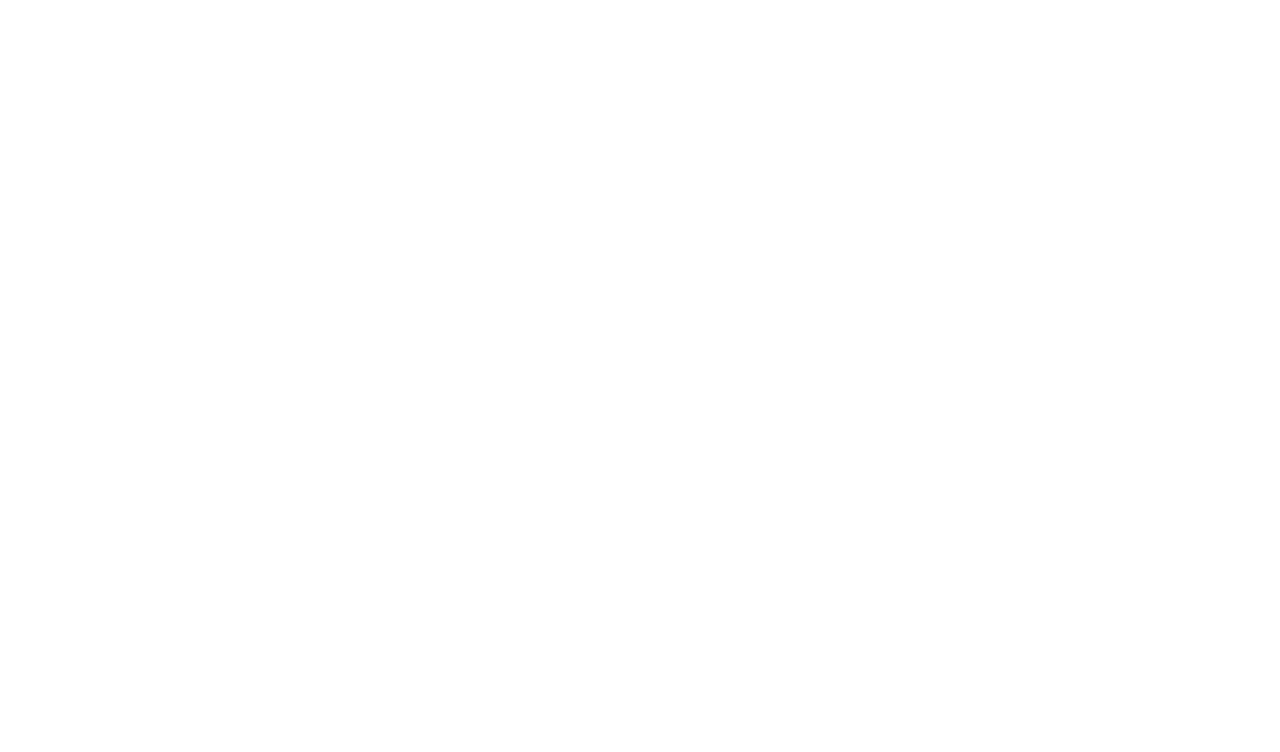
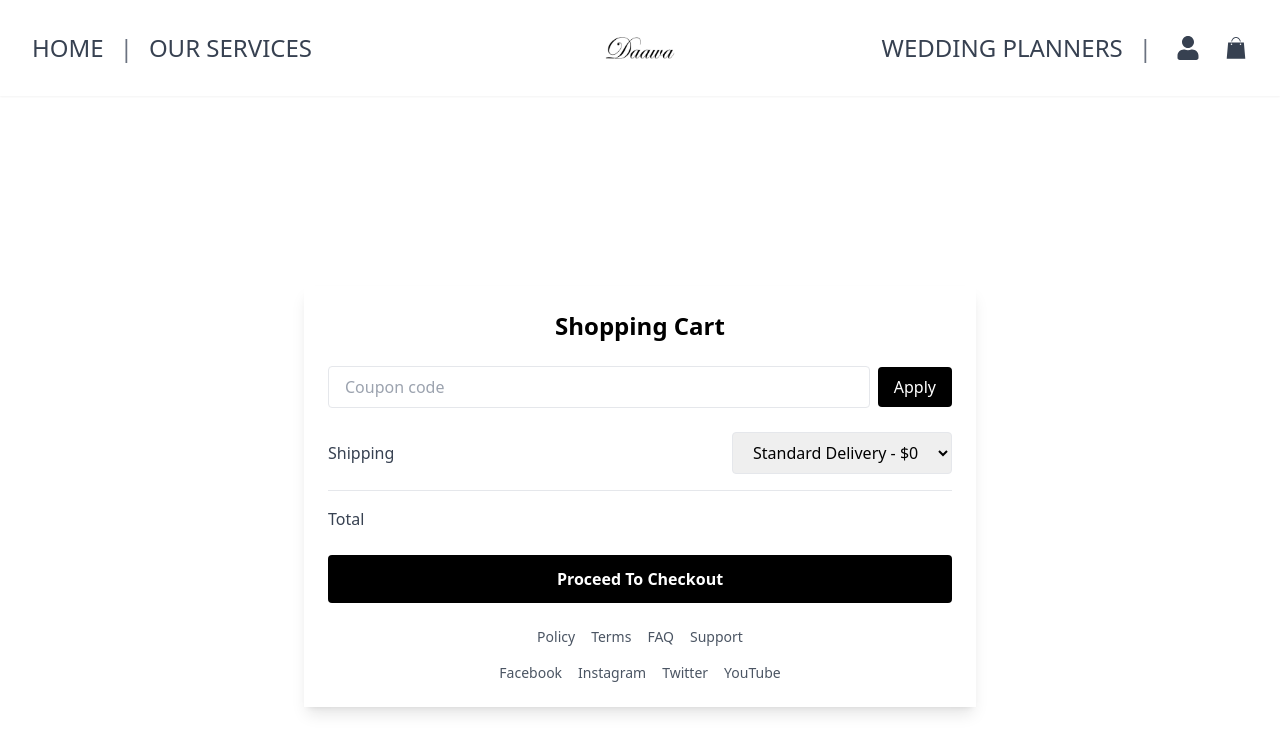
Before and after one commit to joellemahfoud9/Daawa-Reactjs, a React (Vite) app: page /page03 in a window 1280 px wide. Before the commit this address had no page. Shown: the top 752 px of the page. Built offline with nearby package versions, Linux system fonts and the light colour scheme.

Commit message:
added: cart (atom)

```diff
--- a/package.json
+++ b/package.json
@@ -10,6 +10,7 @@
     "preview": "vite preview"
   },
   "dependencies": {
+    "jotai": "^2.10.3",
     "react": "^18.3.1",
     "react-dom": "^18.3.1",
     "react-icons": "^5.3.0",
--- a/src/App.tsx
+++ b/src/App.tsx
@@ -4,6 +4,7 @@
 import AllCategories from "./pages/AllCategories";
 import WiddingPlanners from "./pages/WiddingPlanners";
 import Cart from "./pages/Cart";
+import CartPage from "./pages/user/CartPage";
 import DetailsCompany from "./pages/CompanyDetails";
 import WeddingPlannerCard from "./components/Planners/WeddingPlannerCard";
 import UserLayout from "./layouts/UserLayout";
@@ -23,8 +24,26 @@
 import CategoriesBusinesses from "./pages/user/CategoriesBusinesses";
 import BusinessDetails from "./pages/user/BusinessDetails";
 import CategoryBusinesses from "./pages/user/CategoryBusinesses";
+import { useAtomValue } from "jotai";
+import { cartItemsAtom } from "./atoms";
+import { useEffect } from "react";
 
 function App() {
+  const cartItems = useAtomValue(cartItemsAtom);
+  useEffect(() => {
+    const handleBeforeUnload = (event: BeforeUnloadEvent) => {
+      if (cartItems.length > 0) {
+        event.preventDefault();
+      }
+    };
+
+    window.addEventListener("beforeunload", handleBeforeUnload);
+
+    return () => {
+      window.removeEventListener("beforeunload", handleBeforeUnload);
+    };
+  }, [cartItems]);
+
   return (
     <Routes>
       <Route element={<UserLayout />}>
@@ -37,6 +56,7 @@
         <Route path="page01" element={<CategoriesBusinesses />} />
         <Route path="page01/:id" element={<BusinessDetails />} />
         <Route path="page02/:id" element={<CategoryBusinesses />} />
+        <Route path="page03" element={<CartPage />} />
       </Route>
       <Route
         path="/category/:categoryName/:companyId"
--- /dev/null
+++ b/src/atoms.ts
@@ -0,0 +1,4 @@
+import { atom } from "jotai";
+import { Business } from "./models/Business";
+
+export const cartItemsAtom = atom<Business[]>([]);
--- a/src/components/Admin/AddFAB.tsx
+++ b/src/components/Admin/AddFAB.tsx
@@ -1,9 +1,18 @@
+import { ReactNode } from "react";
 import { FaPlus } from "react-icons/fa";
 
-const AddFAB = () => {
+interface Props {
+  children?: ReactNode;
+  onClick?: () => void;
+}
+
+const AddFAB = ({ children, onClick }: Props) => {
   return (
-    <div className="fixed bottom-12 right-12 p-4 rounded-full bg-accent">
-      <FaPlus color="white" className="w-4 h-4" />
+    <div
+      onClick={onClick}
+      className="fixed bottom-12 right-12 p-4 rounded-full bg-accent"
+    >
+      {children ? children : <FaPlus color="white" className="w-4 h-4" />}
     </div>
   );
 };
--- a/src/components/Business/BusinessDetailsCard.tsx
+++ b/src/components/Business/BusinessDetailsCard.tsx
@@ -8,19 +8,19 @@
 
 const BusinessDetailsCard = ({ business }: Props) => {
   return (
-    <div className="flex bg-gray-200 h-max min-w-96 max-w-96 w-max rounded-xl p-4 gap-4">
+    <div className="flex bg-gray-200 h-max min-w-96 max-w-96 w-max rounded-xl p-4 gap-4 overflow-hidden">
       <img className="w-16 h-16 rounded" src={business.image} alt="" />
       <div className="flex flex-col gap-1">
         <h1 className="text-lg font-bold">{business.name}</h1>
-        <span className="flex items-center gap-1">
+        <span className="flex items-center gap-1 text-nowrap">
           <MdEmail />
           {business.email}
         </span>
-        <span className="flex items-center gap-1">
+        <span className="flex items-center gap-1 text-nowrap">
           <MdPhone />
           {business.phone}
         </span>
-        <span className="flex items-center gap-1">
+        <span className="flex items-center gap-1 text-nowrap">
           <MdLocationPin />
           {business.address}
         </span>
--- a/src/components/home/Navbar.tsx
+++ b/src/components/home/Navbar.tsx
@@ -62,7 +62,7 @@
 
             {/* Shopping Cart */}
             <Link
-              to="/cart"
+              to="/page03"
               className="relative text-gray-700 hover:text-gray-900"
             >
               <GiShoppingBag size={24} />
--- a/src/pages/user/BusinessDetails.tsx
+++ b/src/pages/user/BusinessDetails.tsx
@@ -1,13 +1,45 @@
 import { useParams } from "react-router-dom";
 import useGetData from "../../hooks/useGetData";
 import { Business } from "../../models/Business";
+import { useAtom } from "jotai";
+import { cartItemsAtom } from "../../atoms";
+import AddFAB from "../../components/Admin/AddFAB";
+import { MdRemoveShoppingCart } from "react-icons/md";
+import { FaCartPlus } from "react-icons/fa";
+import { useEffect } from "react";
 
 const BusinessDetails = () => {
   const { id } = useParams();
   const { isLoading, error, data } = useGetData<{ data: Business }>(
     `businesses/${id}`
   );
+  const [cartItems, setCartItems] = useAtom(cartItemsAtom);
+  useEffect(() => {
+    console.log(cartItems);
+  }, [cartItems]);
   return (
+    <>
+      {data && (
+        <AddFAB
+          onClick={() => {
+            if (cartItems.some((item) => item.id === data.data.id)) {
+              setCartItems(
+                cartItems.filter((item) => item.id !== data.data.id)
+              );
+            } else {
+              setCartItems([...cartItems, data.data]);
+            }
+            console.log(cartItems);
+          }}
+        >
+          {cartItems.some((item) => item.id === data.data.id) ? (
+            <MdRemoveShoppingCart color="white" />
+          ) : (
+            <FaCartPlus color="white" />
+          )}
+        </AddFAB>
+      )}
+
       <main className="p-page">
         {/* <div>BusinessDetails {id}</div> */}
         {isLoading ? (
@@ -38,7 +70,7 @@
               </div>
             </div>
 
-          <p className="w-1/2 flex flex-col gap-6">
+            <div className="w-1/2 flex flex-col gap-6">
               <div>
                 <h1 className="text-4xl font-bold">Description:</h1>
                 <br />
@@ -49,10 +81,11 @@
                 <br />
                 {data.data.address}
               </div>
-          </p>
+            </div>
           </section>
         ) : null}
       </main>
+    </>
   );
 };
 
--- /dev/null
+++ b/src/pages/user/CartPage.tsx
@@ -0,0 +1,173 @@
+import { useState, useEffect } from "react";
+import { cartData } from "../../constant/index";
+import { CartItem } from "../../models - temp/Cart";
+import { useAtom } from "jotai";
+import { cartItemsAtom } from "../../atoms";
+
+const CartPage = () => {
+  const [cartItems, setCartItems] = useAtom(cartItemsAtom);
+  console.log(cartItems);
+
+  // const [shipping, setShipping] = useState(0);
+  // const [discount, setDiscount] = useState(0);
+  // const [coupon, setCoupon] = useState("");
+  // const [totalAmount, setTotalAmount] = useState(0);
+
+  // useEffect(() => {
+  //   setCartItems(cartData);
+  // }, []);
+
+  // useEffect(() => {
+  //   const total =
+  //     cartItems.reduce((acc, item) => acc + item.price * item.quantity, 0) +
+  //     shipping -
+  //     discount;
+  //   setTotalAmount(total);
+  // }, [cartItems, shipping, discount]);
+
+  // const handleQuantityChange = (id: number, quantity: number) => {
+  //   setCartItems((prevItems) =>
+  //     prevItems.map((item) =>
+  //       item.id === id ? { ...item, quantity: Math.max(1, quantity) } : item
+  //     )
+  //   );
+  // };
+
+  // const handleRemoveItem = (id: number) => {
+  //   setCartItems((prevItems) => prevItems.filter((item) => item.id !== id));
+  // };
+
+  // const applyCoupon = () => {
+  //   if (coupon === "SAVE10") {
+  //     setDiscount(10);
+  //   } else {
+  //     setDiscount(0);
+  //     alert("Invalid coupon code");
+  //   }
+  // };
+
+  return (
+    <div>
+      <div className=" min-h-screen flex justify-center items-center">
+        <div className="w-full max-w-2xl p-6 bg-white shadow-lg">
+          <h1 className="text-2xl font-semibold mb-6 text-center">
+            Shopping Cart
+          </h1>
+
+          {/* Cart Items */}
+          <div className="space-y-4">
+            {cartItems.map((item) => (
+              <div
+                key={item.id}
+                className="flex justify-between items-center border-b pb-4 max-sm:flex-col"
+              >
+                <div className="min-w-72 flex items-center sm:space-x-4 max-sm:flex-col">
+                  <img
+                    src={item.image}
+                    alt={item.name}
+                    className="w-16 h-16 rounded"
+                  />
+                  <div className="max-sm:flex max-sm:flex-col max-sm:items-center">
+                    <h2 className="font-medium">{item.name}</h2>
+                    {/* {item.size && (
+                      <p className="text-sm text-gray-500">Size: {item.size}</p>
+                    )}
+                    {item.color && (
+                      <p className="text-sm text-gray-500">
+                        Color: {item.color}
+                      </p>
+                    )} */}
+                  </div>
+                </div>
+                <div className="flex items-center gap-4 text-center max-sm:flex-col max-sm:gap-0">
+                  {/* <p>${item.price}.00</p> */}
+                  <input
+                    type="number"
+                    // value={item.quantity}
+                    // onChange={(e) =>
+                    //   handleQuantityChange(item.id, parseInt(e.target.value))
+                    // }
+                    className="border w-12 text-center rounded mx-2"
+                    min="1"
+                  />
+                </div>
+                {/* (|| 1 ) fix for nan price */}
+                {/* <p>${item.price * (item.quantity || 1)}.00</p> */}
+                <button
+                  onClick={() =>
+                    setCartItems(
+                      cartItems.filter((prev) => prev.id !== item.id)
+                    )
+                  }
+                  className="text-red-500 font-semibold hover:underline sm:ml-4"
+                >
+                  Remove
+                </button>
+              </div>
+            ))}
+          </div>
+
+          {/* Coupon Code */}
+          <div className="flex items-center mt-6 max-sm:flex-col max-sm:gap-4">
+            <input
+              type="text"
+              placeholder="Coupon code"
+              // value={coupon}
+              // onChange={(e) => setCoupon(e.target.value)}
+              className="border px-4 py-2 rounded w-full"
+            />
+            <button
+              // onClick={applyCoupon}
+              className="bg-black text-white px-4 py-2 rounded ml-2"
+            >
+              Apply
+            </button>
+          </div>
+
+          {/* Shipping and Summary */}
+          <div className="mt-6">
+            <div className="flex justify-between items-center mb-4 max-sm:flex-col max-sm:gap-4">
+              <label className="text-gray-700">Shipping</label>
+              <select
+                // value={shipping}
+                // onChange={(e) => setShipping(Number(e.target.value))}
+                className="border px-4 py-2 rounded"
+              >
+                <option value={0}>Standard Delivery - $0</option>
+                <option value={10}>Express Delivery - $10</option>
+              </select>
+            </div>
+
+            {/* Total Amount */}
+            <div className="flex justify-between items-center border-t pt-4">
+              <span className="text-gray-700">Total</span>
+              {/* <span className="text-xl font-semibold">${totalAmount}.00</span> */}
+            </div>
+          </div>
+
+          {/* Checkout Button */}
+          <button className="w-full bg-black text-white py-3 mt-6 font-semibold rounded">
+            Proceed To Checkout
+          </button>
+
+          {/* Footer Links */}
+          <div className="flex justify-center space-x-4 mt-6 text-sm text-gray-600 flex-wrap">
+            <a href="#policy">Policy</a>
+            <a href="#terms">Terms</a>
+            <a href="#faq">FAQ</a>
+            <a href="#support">Support</a>
+          </div>
+
+          <div className="flex justify-center space-x-4 mt-4 text-sm text-gray-600 flex-wrap">
+            <a href="#facebook">Facebook</a>
+            <a href="#instagram">Instagram</a>
+            <a href="#twitter">Twitter</a>
+            <a href="#youtube">YouTube</a>
+          </div>
+        </div>
+      </div>
+    </div>
+  );
+};
+
+export default CartPage;
```
Also changed, not shown: 1 other file (tests, documents, lock files or other folders). Lines whose indentation alone changed are shown as unchanged.
